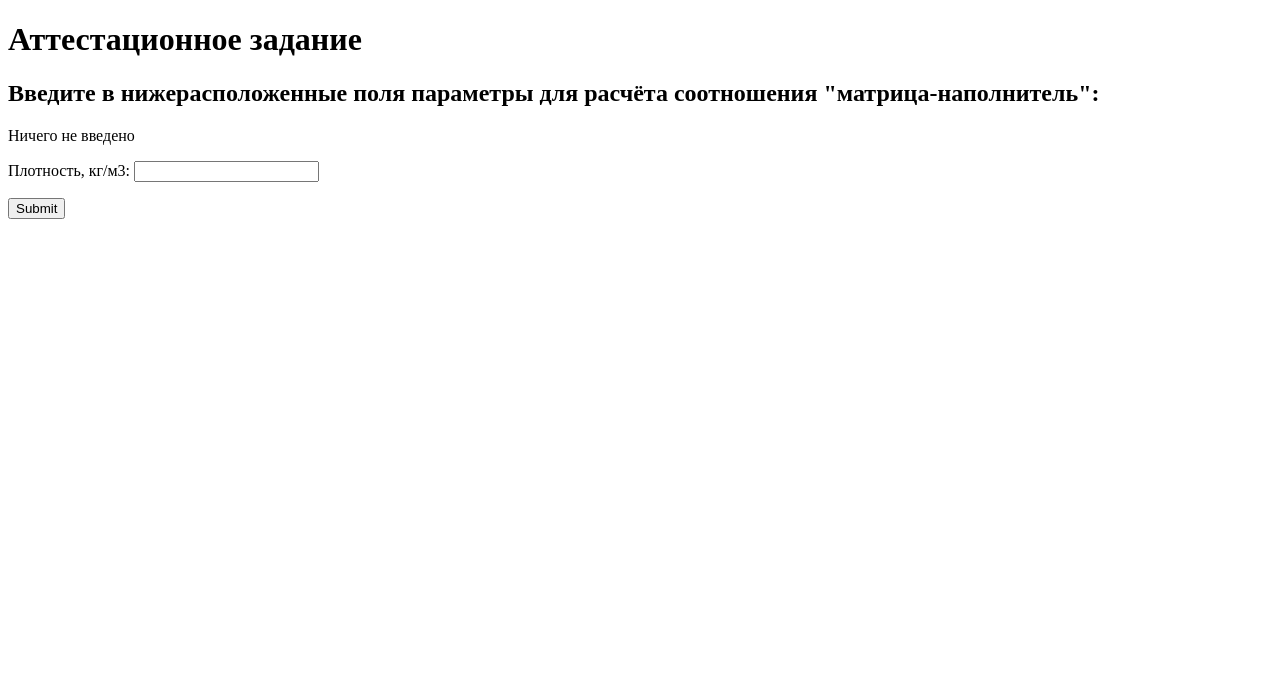
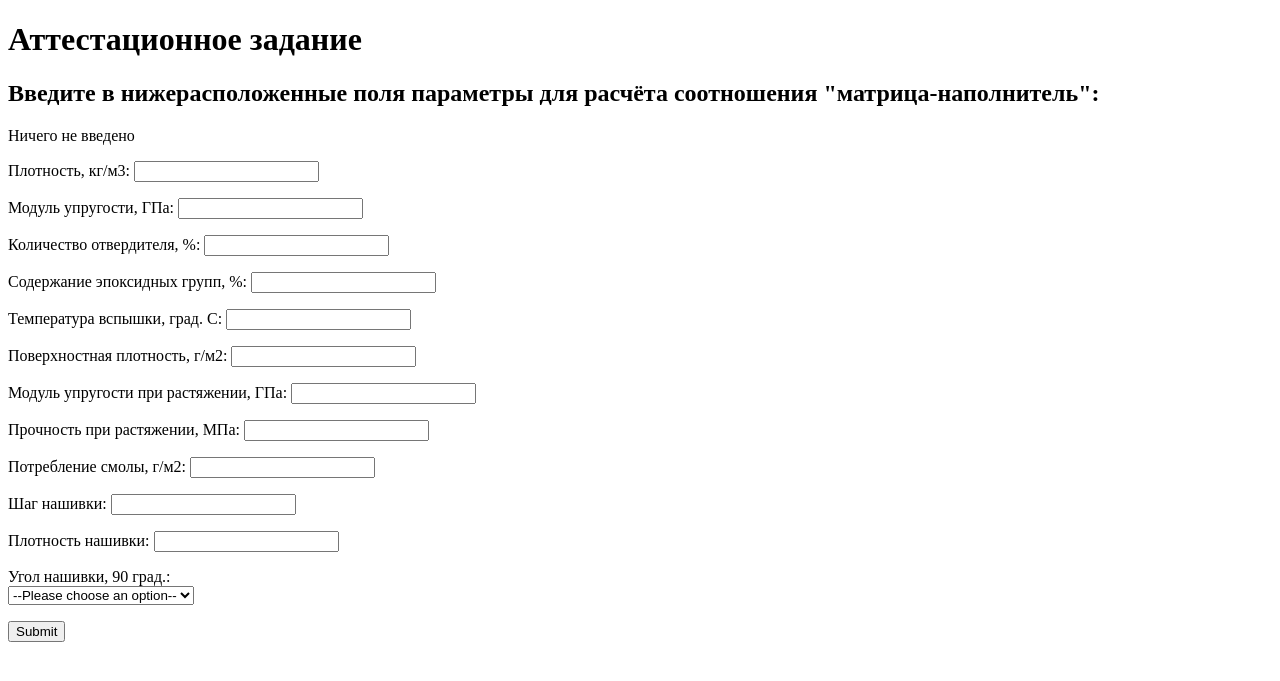
Before and after one commit to TV-Set/Data-Science, a Flask app: page / in a window 1280 px wide. Shown: the top 681 px of the page. Run offline with Flask 3, Linux system fonts and the light colour scheme.

Commit message:
Изменены файлы "app.py" и "index.html" (добавлены поля для ввода значений)

```diff
--- a/app.py
+++ b/app.py
@@ -7,12 +7,33 @@ app = Flask(__name__)
 def index(): # Данная функция вызывается с помощью декоратора "@app.route()"
     message = "Ничего не введено"
     if request.method == "POST":
-        density = request.form.get("density")
+        density_1 = request.form.get("density_1")
+        module_1 = request.form.get("module_1")
+        amount = request.form.get("amount")
+        epoxy = request.form.get("epoxy")
+        temp = request.form.get("temp")
+        density_2 = request.form.get("density_2")
+        module_2 = request.form.get("module_2")
+        hard = request.form.get("hard")
+        resin = request.form.get("resin")
+        pitch = request.form.get("pitch")
+        patch = request.form.get("patch")
+        angle = request.form.get("angle")
         try:
-            density = float(density)
-            message = f"Вы ввели: {density}"
+            density_1 = float(density_1)
+            module_1 = float(module_1)
+            amount = float(amount)
+            epoxy = float(epoxy)
+            temp = float(temp)
+            density_2 = float(density_2)
+            module_2 = float(module_2)
+            hard = float(hard)
+            resin = float(resin)
+            pitch = float(pitch)
+            patch = float(patch)
+            message = f"Вы ввели: {density_1}, {module_1}, {amount}, {epoxy}, {temp}, {density_2}, {module_2}, {hard}, {resin}, {pitch}, {patch}, {angle}"
         except:
-            message = f"Вы ввели некорректное значение: {density}"
+            message = f"Вы ввели некорректное значение: {density_1}, {module_1}, {amount}, {epoxy}, {temp}, {density_2}, {module_2}, {hard}, {resin}, {pitch}, {patch}"
 
     return render_template("index.html", message=message)
 
--- a/templates/index.html
+++ b/templates/index.html
@@ -16,12 +16,59 @@
     <form action="" method="post">
         <p>
             <label>Плотность, кг/м3:</label>
-            <input type="text" name="density">
+            <input type="text" name="density_1">
         </p>
         <p>
-            <input type="submit">
+            <label>Модуль упругости, ГПа:</label>
+            <input type="text" name="module_1">
+        </p>
+        <p>
+            <label>Количество отвердителя, %:</label>
+            <input type="text" name="amount">
+        </p>
+        <p>
+            <label>Содержание эпоксидных групп, %:</label>
+            <input type="text" name="epoxy">
+        </p>
+        <p>
+            <label>Температура вспышки, град. C:</label>
+            <input type="text" name="temp">
+        </p>
+        <p>
+            <label>Поверхностная плотность, г/м2:</label>
+            <input type="text" name="density_2">
+        </p>
+        <p>
+            <label>Модуль упругости при растяжении, ГПа:</label>
+            <input type="text" name="module_2">
+        </p>
+        <p>
+            <label>Прочность при растяжении, МПа:</label>
+            <input type="text" name="hard">
+        </p>
+        <p>
+            <label>Потребление смолы, г/м2:</label>
+            <input type="text" name="resin">
+        </p>
+        <p>
+            <label>Шаг нашивки:</label>
+            <input type="text" name="pitch">
+        </p>
+        <p>
+            <label>Плотность нашивки:</label>
+            <input type="text" name="patch">
+        </p>
+        <p>
+             <label>Угол нашивки, 90 град.:</label><br/>
+        <select name="angle" id = angle_select>
+            <option value="">--Please choose an option--</option>
+            <option value="Да">Да</option>
+            <option value="Нет">Нет</option>
+        </select>
+        </p>
+        <p>
+        <input type="submit">
         </p>
     </form>
-
 </body>
 </html>
```
